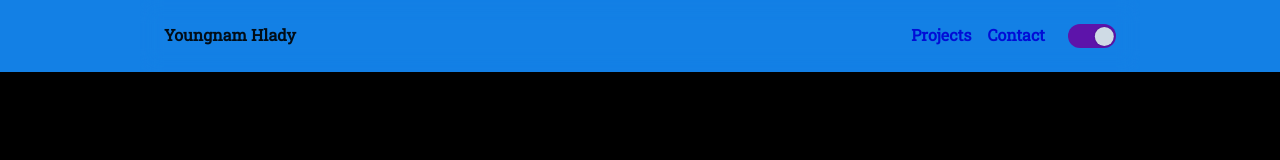
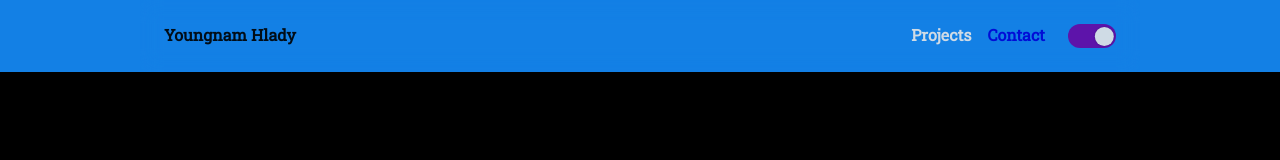
Before and after one commit to youngnamh/portfolio, a React (Vite) app: page / in a window 1280 px wide. In both pictures the pointer is over the link "Projects". Shown: the top 160 px of the page. Built offline with nearby package versions, Linux system fonts and the light colour scheme.

Commit message:
added smooth scrolling and anchor hovers

```diff
--- a/src/styles/navbar.css
+++ b/src/styles/navbar.css
@@ -38,3 +38,7 @@
 .nav-anchor:visited {
   color: black;
 }
+
+.nav-anchor:hover {
+  color: white;
+}
```
